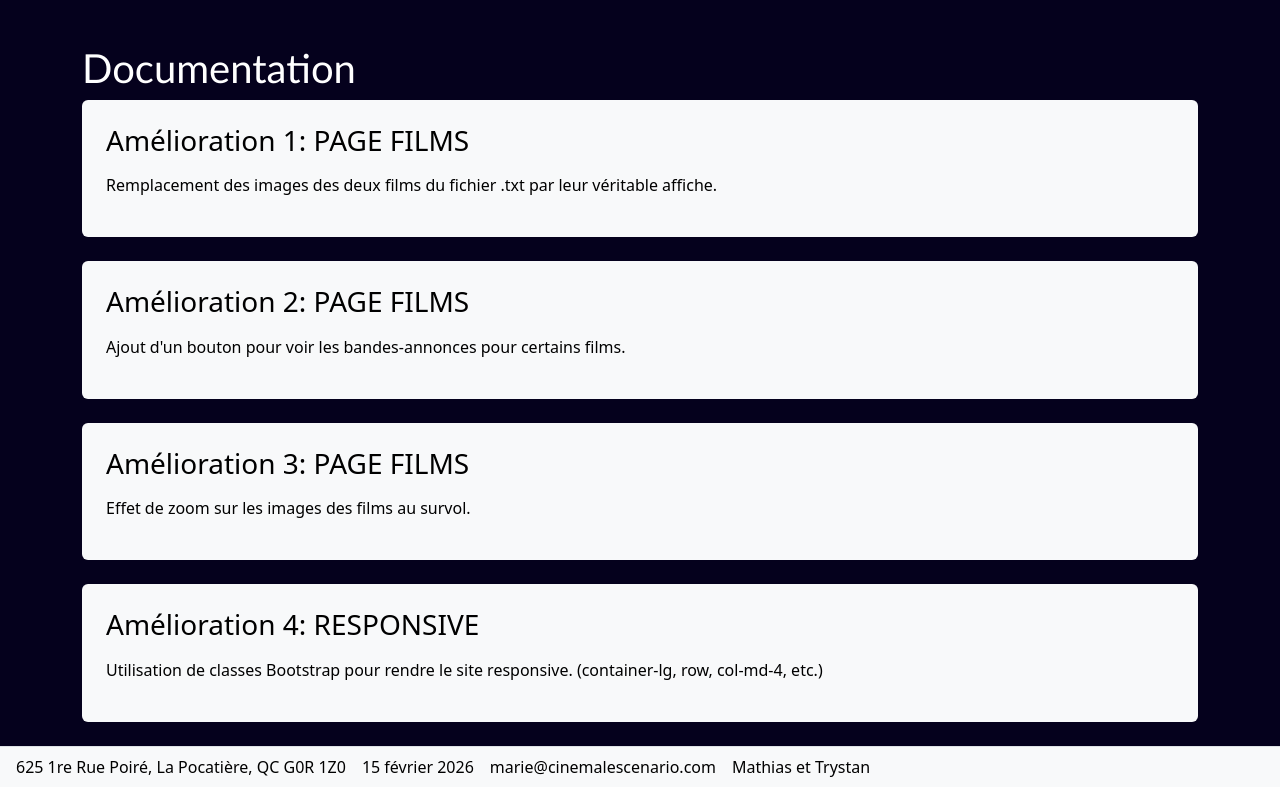
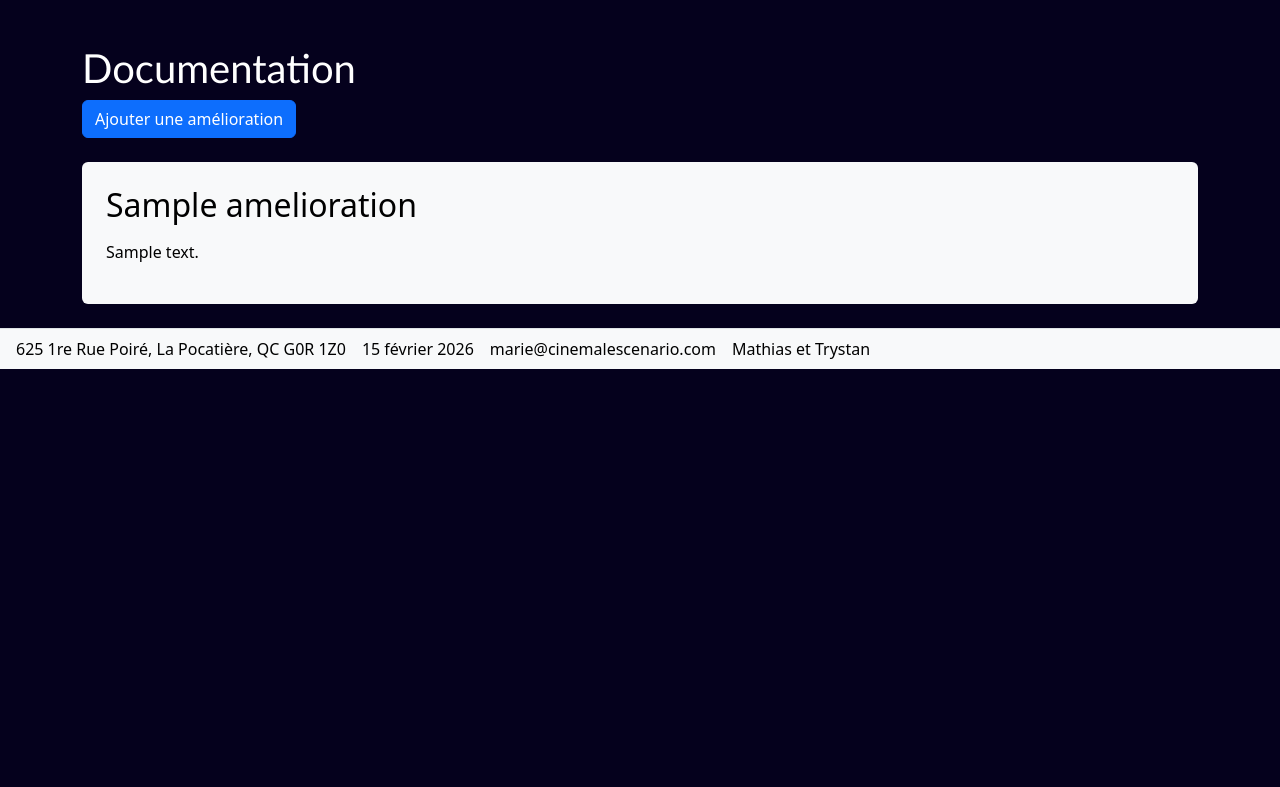
Before and after one commit to Trystanlm/PIW-TP1, a Django app: page /documentation/ in a window 1280 px wide. Shown: the part 124-911 px from the top of the page. After the commit the page ends 493 px from the top, so only its background shows below. Run offline with Django 5.2, Linux system fonts and the light colour scheme; tables that the repository leaves empty hold one stand-in row (values such as "Sample post").

Commit message:
Création d'un model et d'un super user pour ajouter les améliorations depuis l'interface admin django

```diff
--- /dev/null
+++ b/PIW_TP1_TM/PIW_TP1_TM/admin.py
@@ -0,0 +1,5 @@
+from django.contrib import admin
+from .models import Amelioration
+
+# Sert à enregistrer le modèle Amelioration dans l'interface d'administration de Django, ce qui permet de gérer les améliorations proposées pour le projet via l'interface d'administration.
+admin.site.register(Amelioration)
--- /dev/null
+++ b/PIW_TP1_TM/PIW_TP1_TM/migrations/__init__.py
@@ -0,0 +1 @@
+# This file makes the migrations directory a Python package
--- /dev/null
+++ b/PIW_TP1_TM/PIW_TP1_TM/models.py
@@ -0,0 +1,8 @@
+from django.db import models
+
+class Amelioration(models.Model):
+    nom = models.CharField(max_length=100)
+    description = models.TextField()
+
+    def __str__(self):
+        return self.nom
--- a/PIW_TP1_TM/PIW_TP1_TM/settings.py
+++ b/PIW_TP1_TM/PIW_TP1_TM/settings.py
@@ -31,6 +31,7 @@ ALLOWED_HOSTS = []
 # Application definition
 
 INSTALLED_APPS = [
+    'PIW_TP1_TM',
     'django.contrib.admin',
     'django.contrib.auth',
     'django.contrib.contenttypes',
--- a/PIW_TP1_TM/PIW_TP1_TM/templates/documentation.html
+++ b/PIW_TP1_TM/PIW_TP1_TM/templates/documentation.html
@@ -7,22 +7,16 @@
     <br>
     <h1>Documentation</h1>
 
-    <div class="bg-light p-4 rounded mb-4">
-        <h3 class="mb-3">Amélioration 1: PAGE FILMS</h3>
-        <p>Remplacement des images des deux films du fichier .txt par leur véritable affiche.</p>
+    <div class="mb-4">
+        <a href="/admin/" class="btn btn-primary">Ajouter une amélioration</a>
     </div>
 
+<!-- Sert à afficher la liste des améliorations proposées pour le projet. Chaque amélioration est affichée dans une section avec son nom en titre et sa description en dessous. Les données des améliorations sont récupérées de la base de données via la vue documentationView et passées au template pour être affichées dynamiquement. -->
+    {% for amelioration in ameliorations %}
     <div class="bg-light p-4 rounded mb-4">
-        <h3 class="mb-3">Amélioration 2: PAGE FILMS</h3>
-        <p>Ajout d'un bouton pour voir les bandes-annonces pour certains films.</p>
+        <h2 class="mb-3">{{ amelioration.nom }}</h2>
+        <p>{{ amelioration.description }}</p>
     </div>
-    <div class="bg-light p-4 rounded mb-4">
-        <h3 class="mb-3">Amélioration 3: PAGE FILMS</h3>
-        <p>Effet de zoom sur les images des films au survol.</p>
-    </div>
-    <div class="bg-light p-4 rounded mb-4">
-        <h3 class="mb-3">Amélioration 4: RESPONSIVE</h3>
-        <p>Utilisation de classes Bootstrap pour rendre le site responsive. (container-lg, row, col-md-4, etc.)</p>
-    </div>
+    {% endfor %}
 </div>
 {% endblock %}
--- a/PIW_TP1_TM/PIW_TP1_TM/templates/films.html
+++ b/PIW_TP1_TM/PIW_TP1_TM/templates/films.html
@@ -23,6 +23,7 @@
         <div class="col-md-4">
             <h4 class="mb-3">Description</h4>
             <p>{{ film.description }}</p>
+            <!-- Bouton pour voir la bande-annonce du film, qui ouvre le lien de la bande-annonce dans un nouvel onglet du navigateur. -->
             <a href="{{ film.bandeAnnonce }}" class="btn btn-info mt-3" target="_blank">Voir la bande-annonce</a>
         </div>
     </div>
--- a/PIW_TP1_TM/PIW_TP1_TM/views.py
+++ b/PIW_TP1_TM/PIW_TP1_TM/views.py
@@ -1,4 +1,6 @@
 from django.shortcuts import render
+# Importer le modèle Amelioration pour pouvoir l'utiliser dans la vue documentationView
+from .models import Amelioration
 
 #Créer les vues ici
 
@@ -6,8 +8,12 @@ def accueilView(request):
     return render(request, "accueil.html")
 
 def documentationView(request):
-    return render(request, "documentation.html")
+    # Sert à afficher les améliorations proposées pour le projet. Récupère toutes les améliorations de la base de données et les passe au template documentation.html pour les afficher.
+    ameliorations = Amelioration.objects.all()
+    return render(request, "documentation.html", {'ameliorations': ameliorations})
 
+
+# Sert à afficher les films disponibles dans la salle de cinéma.
 def filmsView(request):
     contexte = {'films': [
         {'nom': "Forrest Gump",
```
Also changed, not shown: PIW_TP1_TM/PIW_TP1_TM/migrations/0001_initial.py (added).
